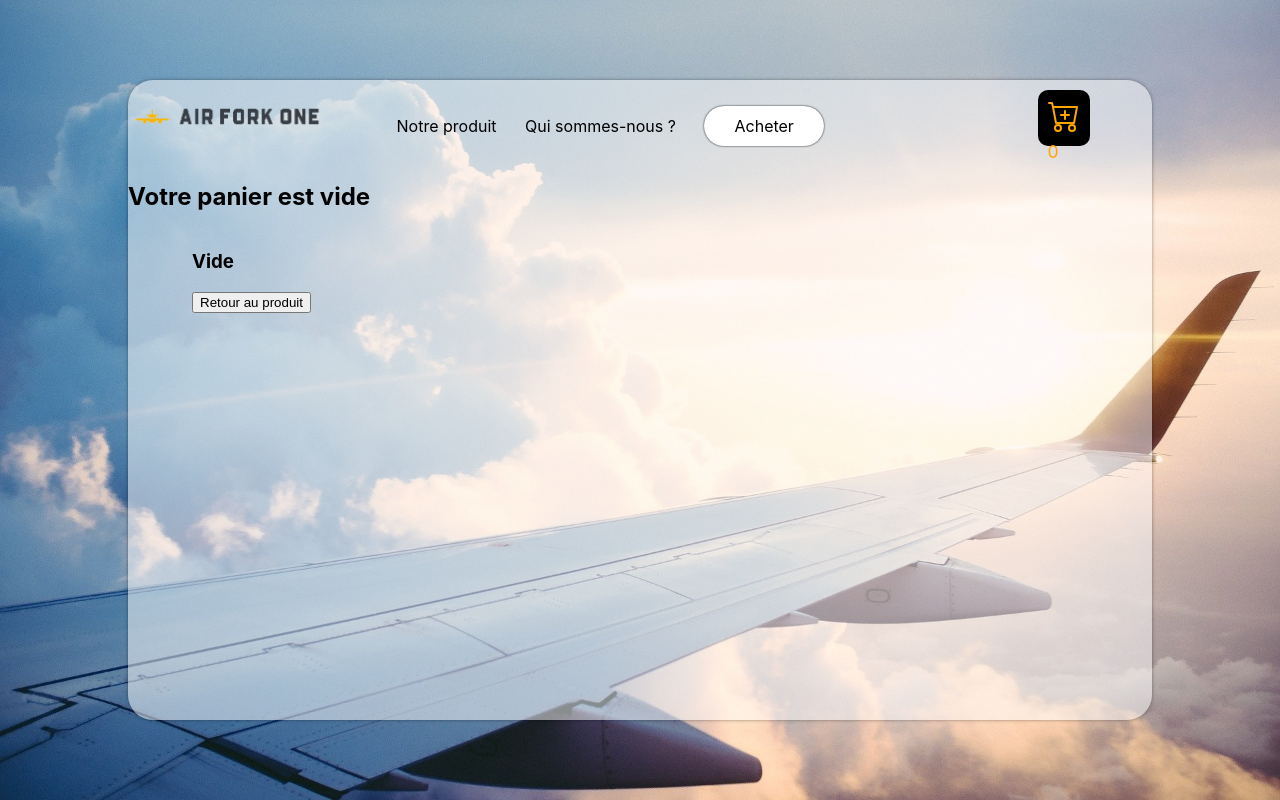
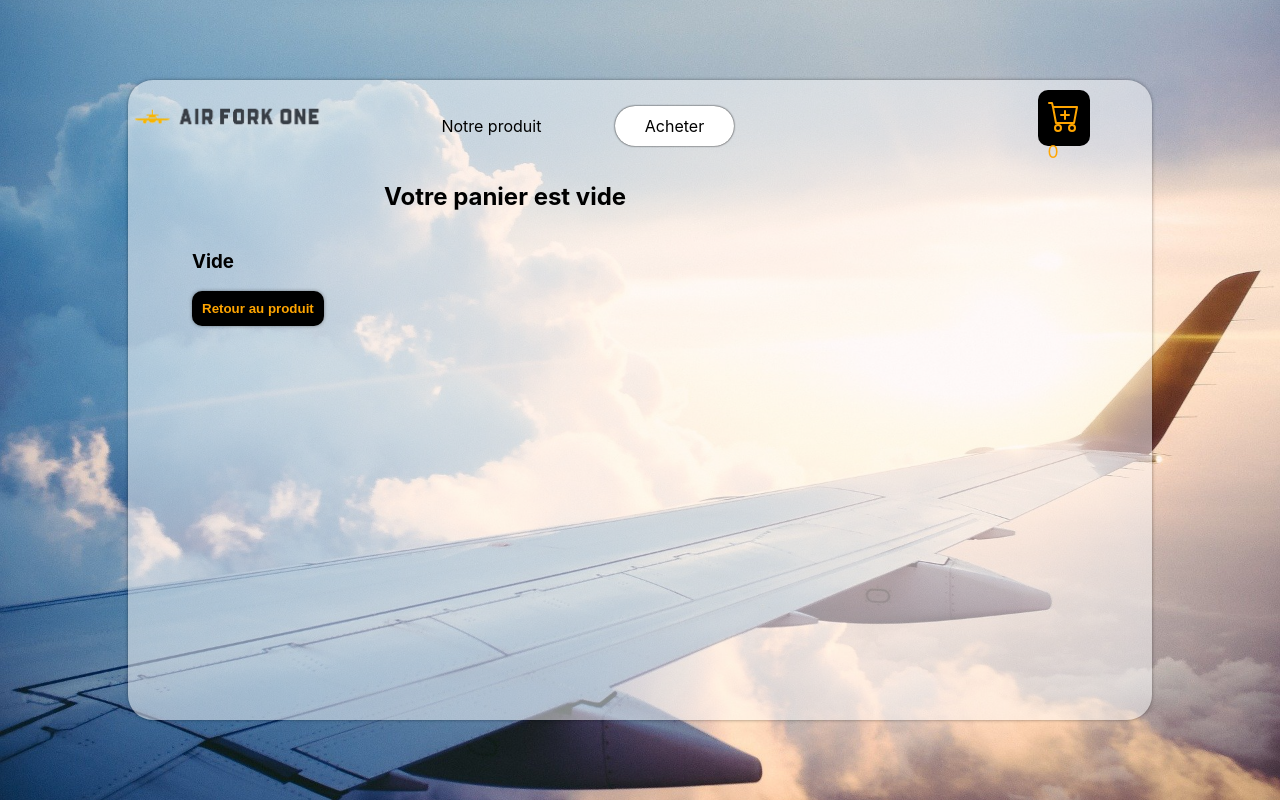
Before and after one commit to slangot/airforkone-front, a React (Create React App) app: page /cart in a window 1280 px wide. Built offline with nearby package versions, Linux system fonts and the light colour scheme.

Commit message:
adding link to the cart; fixing price issues; adding the removing action of 1 product from the localstorage

```diff
--- a/package.json
+++ b/package.json
@@ -6,6 +6,7 @@
     "@testing-library/jest-dom": "^5.14.1",
     "@testing-library/react": "^11.2.7",
     "@testing-library/user-event": "^12.8.3",
+    "axios": "^0.24.0",
     "react": "^17.0.2",
     "react-dom": "^17.0.2",
     "react-icons": "^4.3.1",
--- a/src/components/Navbar/Navbar.jsx
+++ b/src/components/Navbar/Navbar.jsx
@@ -41,7 +41,7 @@ const Navbar = () => {
       <div className='navbar-menu-container'>
         <ul>
           <NavLink to='/description-product'><li className='menu-link-nav'>Notre produit</li></NavLink>
-          <NavLink to=''><li className='menu-link-nav'>Qui sommes-nous ?</li></NavLink>
+          {/* <NavLink to=''><li className='menu-link-nav'>Qui sommes-nous ?</li></NavLink> */}
           <NavLink to='/buy-product'><li className='menu-link-buy'>Acheter</li></NavLink>
           <NavLink to='/cart'><li className='menu-link-cart'><ruby><BsCartPlus /><rp>(</rp><rt>{cartNumber}</rt><rp>)</rp></ruby></li></NavLink>
         </ul>
--- a/src/index.js
+++ b/src/index.js
@@ -2,7 +2,6 @@ import React from 'react';
 import ReactDOM from 'react-dom';
 import './index.css';
 import App from './App';
-import reportWebVitals from './reportWebVitals';
 
 ReactDOM.render(
   <React.StrictMode>
@@ -10,8 +9,3 @@ ReactDOM.render(
   </React.StrictMode>,
   document.getElementById('root')
 );
-
-// If you want to start measuring performance in your app, pass a function
-// to log results (for example: reportWebVitals(console.log))
-// or send to an analytics endpoint. Learn more: https://bit.ly/CRA-vitals
-reportWebVitals();
--- a/src/screens/BuyProduct/BuyProduct.jsx
+++ b/src/screens/BuyProduct/BuyProduct.jsx
@@ -59,7 +59,7 @@ const BuyProduct = () => {
       cancelButtonColor: 'silver',
       cancelButtonText: 'Retour au produit',
       confirmButtonText: 'Voir mon panier'
-    })
+    }).then(() => window.location = 'http://localhost:3000/cart')
 
   }
 
--- a/src/screens/Cart/Cart.css
+++ b/src/screens/Cart/Cart.css
@@ -5,7 +5,8 @@
   transform: translate(-50%, -50%);
   width: 80vw;
   height: 80vh;
-  /* overflow-y: hidden; */
+  overflow-y: scroll;
+  overflow-x: hidden;
   margin: 0px auto;
   background-color: rgba(255,255,255,0.5);
   border-radius: 25px;
@@ -20,6 +21,11 @@
   flex-direction: column;
   height: 60vh;
   width: 80vw;
+}
+
+.cart-resume-container h2 {
+  width: 50%;
+  margin: 20px auto;
 }
 
  .cart-order-list-container {
@@ -37,7 +43,7 @@
   flex-direction: row;
   justify-content: space-evenly;
   align-items: center;
-  margin-bottom: 20px;
+  margin-bottom: 10px;
 }
 
 .cart-element-image-container {
@@ -60,5 +66,43 @@
 
 .cart-delete-btn:hover {
   background-color: black;
-  color: red
+  color: red;
 }
+
+.cart-total-container {
+  margin-top: 20px;
+}
+
+.cart-total-info {
+  background-color: white;
+  padding: 5px 10px;
+  border-radius: 10px;
+  box-shadow: 0px 0px 5px -2px black;
+  margin-bottom: 10px;
+}
+
+.cart-total-price {
+  background-color: white;
+  padding: 5px 10px;
+  border-radius: 10px;
+  box-shadow: 0px 0px 5px -2px black;
+  margin-bottom: 10px;
+}
+
+.cart-btn {
+  background-color: black;
+  font-weight: bold;
+  color: orange;
+  border: none;
+  padding: 10px;
+  border-radius: 10px;
+  box-shadow: 0px 0px 5px -2px black;
+  cursor: pointer;
+  transition: 0.2s linear;
+  margin-bottom: 20px;
+}
+
+.cart-btn:hover {
+  background-color: orange;
+  color: black;
+}
--- a/src/screens/Cart/Cart.jsx
+++ b/src/screens/Cart/Cart.jsx
@@ -1,40 +1,64 @@
 import { NavLink } from "react-router-dom";
 import Navbar from "../../components/Navbar/Navbar";
+
+import axios from "axios";
+import Swal from "sweetalert2";
 
 import Produit from "../../assets/fork2-wbg.png"
 
 import './Cart.css'
+import { useState } from "react";
 
 const Cart = () => {
 
+  const [qtyBlack, setQtyBlack] = useState(0)
+  const [qtyBlue, setQtyBlue] = useState(0)
+  const [qtyRed, setQtyRed] = useState(0)
+
   let currentShoppingList = null
+  let totalPrice = 0
+  let totalTVA = 0
 
   if(localStorage.getItem('waiting_order')) {
     currentShoppingList = JSON.parse(localStorage['waiting_order'])
+    currentShoppingList.map((e) =>
+      {
+        totalPrice += parseFloat(e.price)
+        totalTVA = totalPrice * 0.2
+        // if(e.color === 'bleu') {
+        //   setQtyBlue(qtyBlue => [..., e.quantity])
+        // } else if(e.color === 'noir') {
+        //   setQtyBlack(qtyBlack + e.quantity)
+        // } else if(e.color === 'rouge') {
+        //   setQtyRed(qtyRed + e.quantity)
+        // }
+
+      })
   }
 
-  /*
+  const handleRemoveOrder = (e) => {
+    console.log(e)
+    currentShoppingList.splice(e, 1)
+    localStorage['waiting_order'] = JSON.stringify(currentShoppingList)
+    Swal.fire({
+      title: 'Produit retiré de votre panier',
+      icon: 'success',
+      confirmButtonText: 'Ok'
+  }).then(() => window.location = ('/cart'))
 
-  const incomingPurchase = {
-    name: 'Air Fork One',
-    quantity: currentQuantity,
-    color: currentColor,
-    price: Number.parseFloat(currentQuantity * 49.99).toFixed(2)
   }
-  if(localStorage.getItem('waiting_order')) {
-    let waitingOrder = JSON.parse(localStorage['waiting_order'])
-    const ordersList = []
-
-    waitingOrder.map(e => ordersList.push(e))
-    ordersList.push(incomingPurchase)
-    localStorage['waiting_order'] = JSON.stringify(ordersList)
-
-  } else {
-    const ordersList = [incomingPurchase]
-    localStorage['waiting_order'] = JSON.stringify(ordersList)
+/*
+  const handleValidOrder = () => {
+    const addData = async () => {
+      const resData = await axios.post('http://localhost:3000', {
+        product: 'Air Fork One',
+        qtyBlack: qtyBlack,
+        qtyBlue: qtyBlue,
+        qtyRed: qtyRed
+      })
+    }
   }
-  */
-
+*/
   return (
     <div className='Cart'>
       <Navbar />
@@ -47,7 +71,7 @@ const Cart = () => {
         <div className='cart-order-list-container'>
         {currentShoppingList ?
         <>
-          {currentShoppingList.map(e =>
+          {currentShoppingList.map((e, index) =>
             <div className='cart-element-container'>
               <div className='cart-element-image-container'>
                 <img className='cart-element-image' src={Produit} alt='cart product' />
@@ -57,26 +81,28 @@ const Cart = () => {
                 <p>Couleur : {e.color}</p>
                 <p>Quantité : {e.quantity}</p>
                 <p>Prix : {e.price}€</p>
-                <button className='cart-delete-btn'>Supprimer</button>
+                <button className='cart-delete-btn' onClick={() => handleRemoveOrder(index)}>Supprimer</button>
               </div>
             </div>)}
           <div className='cart-total-container'>
             <div className='cart-total-info'>
-
+              <p>Sous total : {totalPrice.toFixed(2)}€</p>
+              <p>Livraison : GRATUITE</p>
             </div>
 
             <div className='cart-total-price'>
-
+              <h4>Votre total : {(totalPrice + totalTVA).toFixed(2)}€</h4>
+              <p>TVA de 20% ({(totalTVA).toFixed(2)}€) incluse</p>
             </div>
 
           </div>
-          <button className='cart-confirm-btn'>Valider la commande</button>
+          <button className='cart-btn cart-confirm-btn'>Valider la commande</button>
         </>
         :
 
         <>
           <h3>Vide</h3>
-          <NavLink to='product'><button className='cart-return-btn'>Retour au produit</button></NavLink>
+          <NavLink to='product'><button className='cart-btn cart-return-btn'>Retour au produit</button></NavLink>
         </>
         }
 
--- a/src/screens/Home/Home.css
+++ b/src/screens/Home/Home.css
@@ -43,6 +43,8 @@
 
 .home-description-container h1 {
   font-size: 3rem;
+  text-decoration: underline;
+  text-decoration-color: orange;
 }
 
 .home-description-title-orange {
--- a/src/screens/Home/Home.jsx
+++ b/src/screens/Home/Home.jsx
@@ -14,7 +14,7 @@ const Home = () => {
             <img src={HomeImg} alt="main kid fork" />
           </div>
           <div className='home-description-container'>
-            <h1><span className='home-description-title-orange'>A</span>ir <span className='home-description-title-orange'>F</span>ork <span className='home-description-title-orange'>One</span></h1>
+            <h1>Air Fork One</h1>
             <h3>
               Découvrez la première fourchette avion qui vous mettra sur un nuage lors des repas
             </h3>
```
Also changed, not shown: 1 other file (tests, documents, lock files or other folders).
